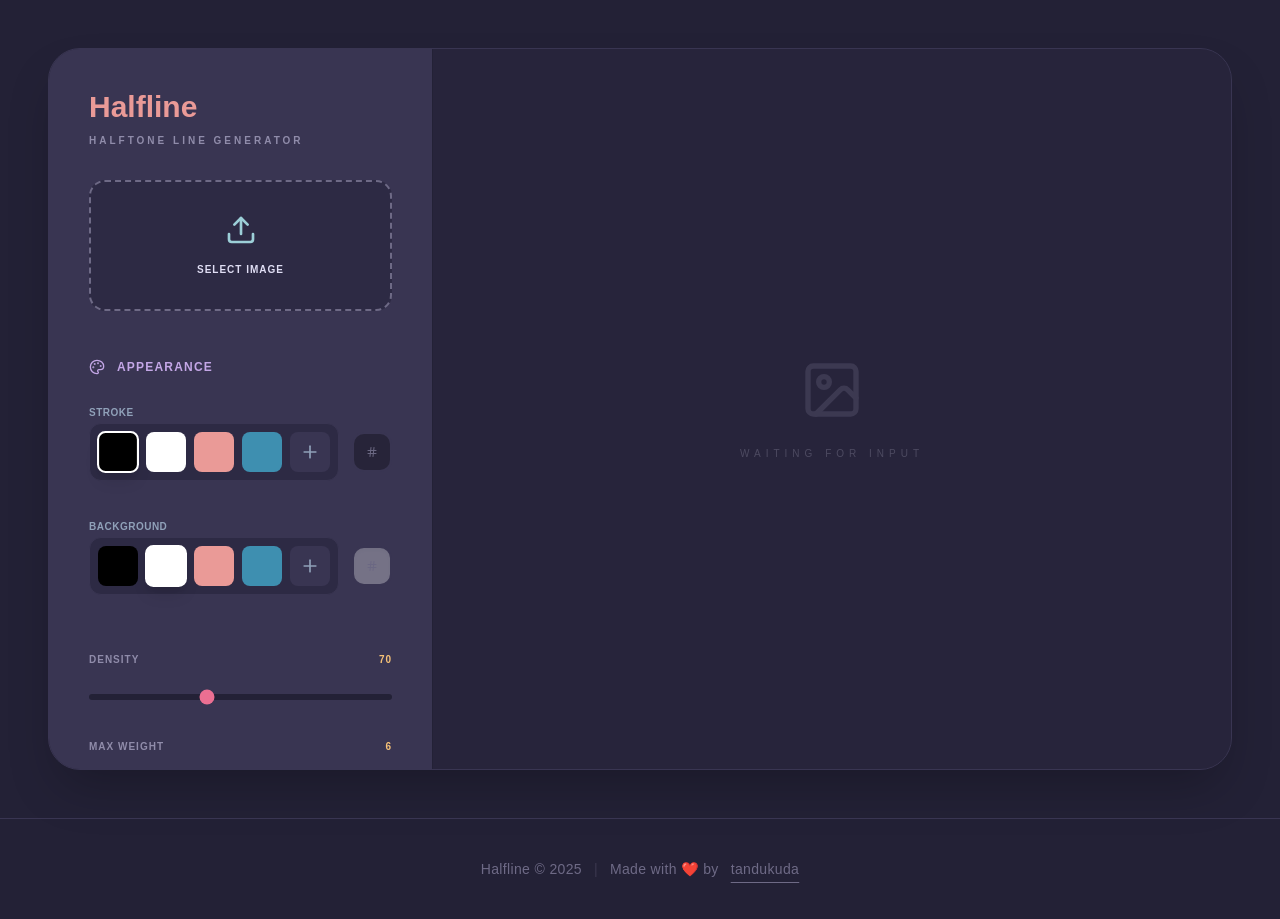
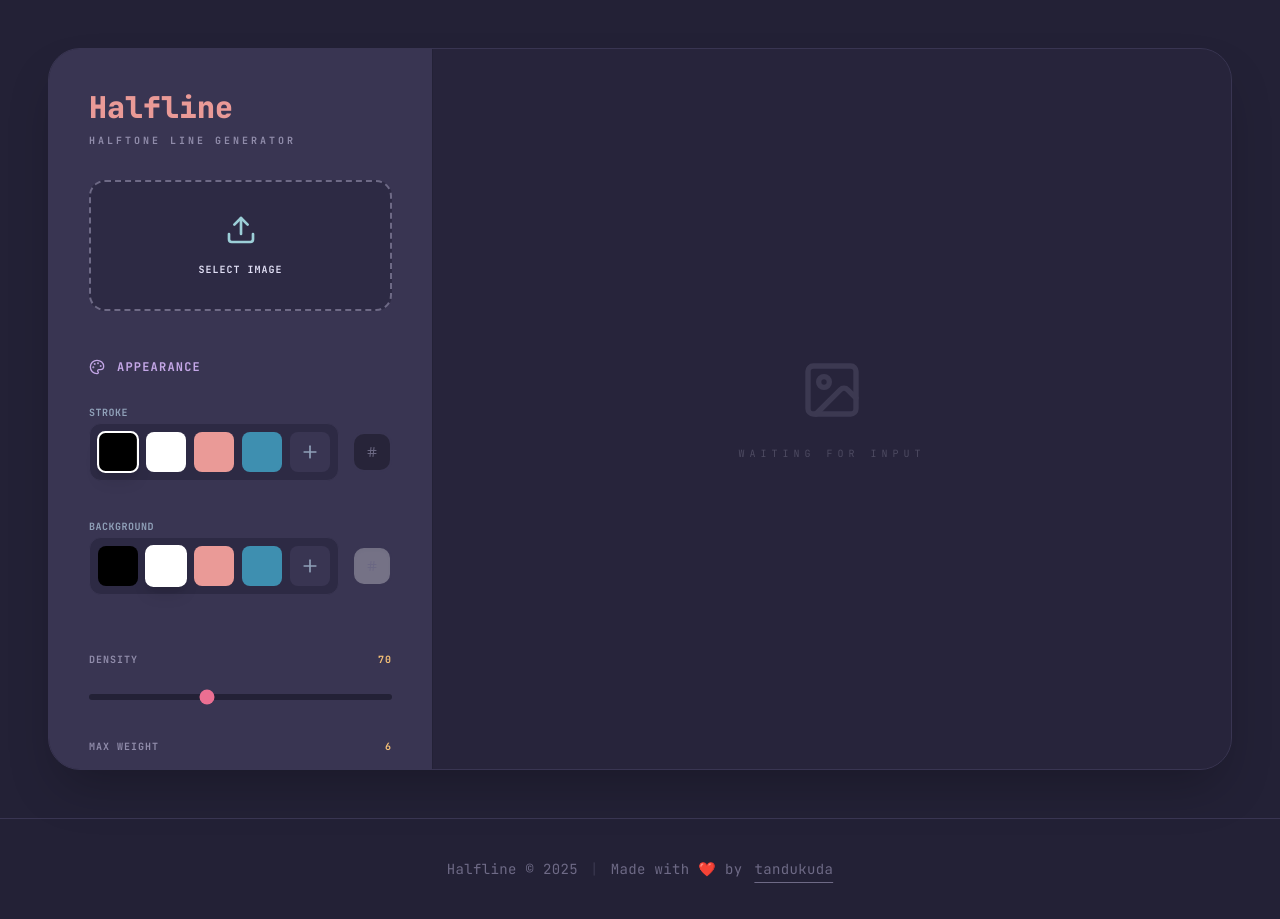
Before and after one commit to tandukuda/Halfline, a Next.js app: page / in a window 1280 px wide. Built offline with nearby package versions, Linux system fonts and the light colour scheme.

Commit message:
Refactor layout to update font and metadata

```diff
--- a/src/app/layout.tsx
+++ b/src/app/layout.tsx
@@ -1,29 +1,26 @@
 import type { Metadata } from "next";
-import { JetBrains_Mono } from "next/font/google"; // Import the font
+import { JetBrains_Mono } from "next/font/google"; //
 import "./globals.css";
 
-// Configure JetBrains Mono
 const jetbrainsMono = JetBrains_Mono({
   subsets: ["latin"],
-  variable: "--font-jetbrains", // Define a CSS variable
+  display: "swap", //
 });
 
 export const metadata: Metadata = {
-  title: "Halftone Lines - Rose Pine Moon",
-  description: "Vertical line halftone generator",
+  title: "Halfline",
+  description: "Halftone Line Generator",
 };
 
 export default function RootLayout({
   children,
-}: Readonly<{
+}: {
   children: React.ReactNode;
-}>) {
+}) {
   return (
     <html lang="en">
-      {/* Apply the variable to the body */}
-      <body className={`${jetbrainsMono.variable} antialiased`}>
-        {children}
-      </body>
+      {/* Apply the font class here */}
+      <body className={jetbrainsMono.className}>{children}</body>
     </html>
   );
 }
```
